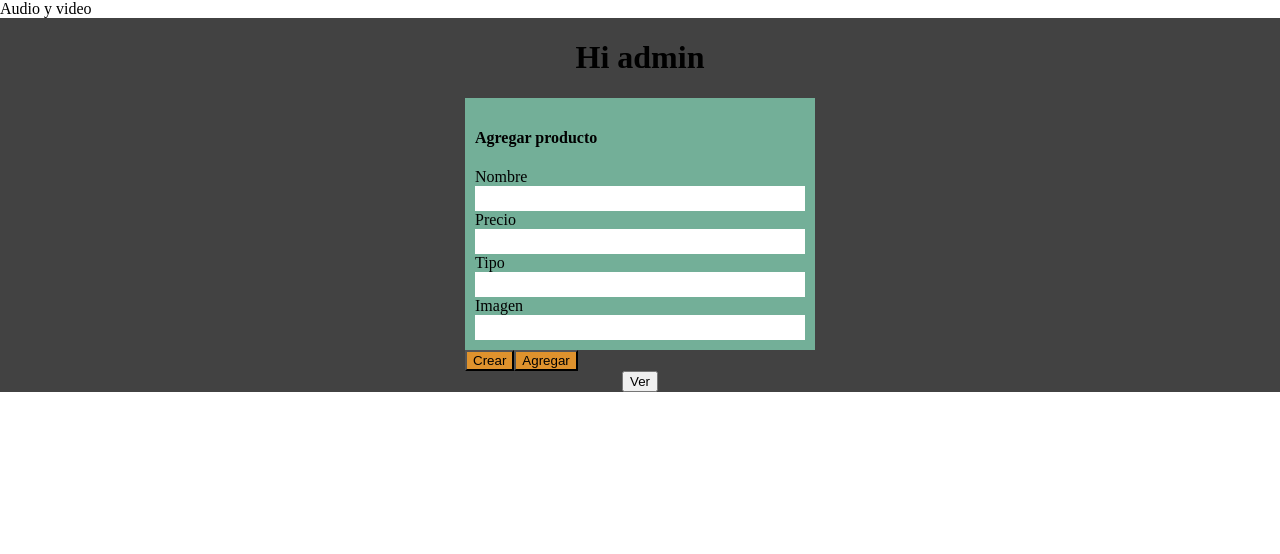
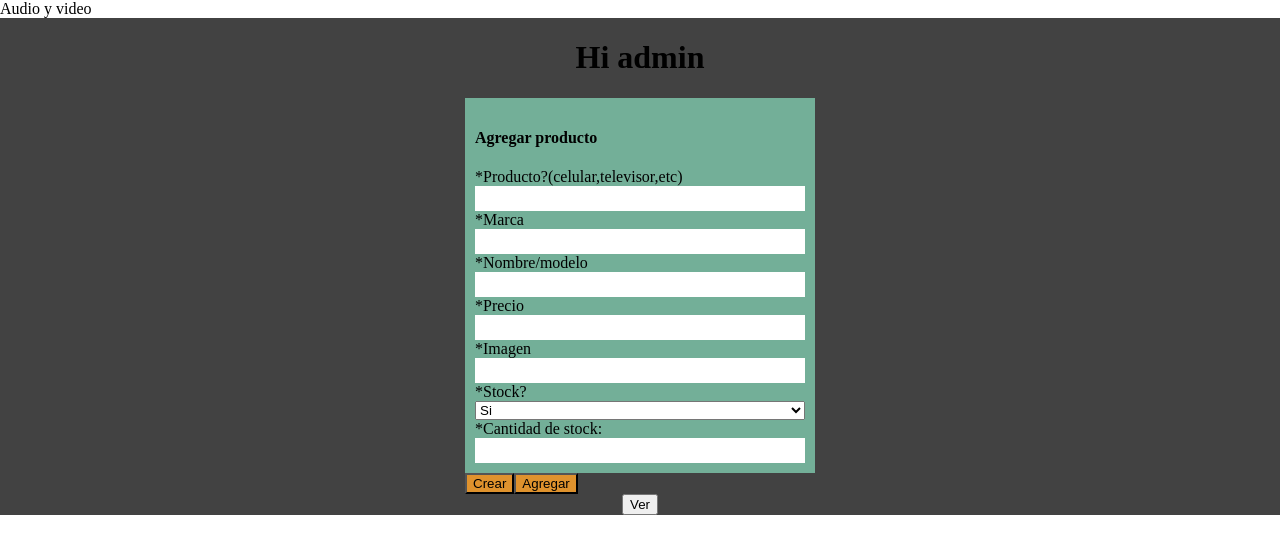
Before and after one commit to joaxd69/ecommerce, an Angular app in the folder frontend/: page /Admin in a window 1280 px wide. Shown: the top 554 px of the page. Built offline with nearby package versions, Linux system fonts and the light colour scheme.

Commit message:
update create product form

```diff
--- a/frontend/src/app/components/admin/admin.component.html
+++ b/frontend/src/app/components/admin/admin.component.html
@@ -3,17 +3,30 @@
     <section class="FormSection">
       <form action="" class="Form">
          <h4>Agregar producto</h4>
-        <label for="">Nombre</label>
-        <input type="text" (input)="onChange($event)" name="Name">
+        <label for="">*Producto?(celular,televisor,etc)</label>
+        <input type="text" (input)="onChange($event,false)" name="Name">
+        <label for="">*Marca</label>
+        <input type="text"  (input)="onChange($event,false)" name="Brand">
 
-        <label for="">Precio</label>
-        <input type="number" (input)="onChange($event)" name="Price">
+        <label for="">*Nombre/modelo</label>
+        <input type="text" (input)="onChange($event,true)" name="Name">
 
-        <label for="">Tipo</label>
-        <input type="text" (input)="onChange($event)" name="Type">
+        <label for="">*Precio</label>
+        <input type="number" (input)="onChange($event,false)" name="Price">
 
-        <label for="">Imagen</label>
-        <input type="text" (input)="onChange($event)" name="Image">
+        <label for="">*Imagen</label>
+        <input type="text" (input)="onChange($event,false)" name="Image">
+
+        <label for="">*Stock?</label>
+
+            <select name="" (change)="updateStock($event)" >
+                <option value="true">Si</option>
+                <option value="false">No</option>
+            </select>
+      <label>*Cantidad de stock:</label>
+
+      <input type="number" (input)="updateStock($event)" id="">
+
     </form>
 
      <button (click)="createProduct()">Crear</button>
@@ -21,4 +34,7 @@
     </section>
 
     <button (click)="onClick()">Ver </button>
+
+
+
 </div>
--- a/frontend/src/app/components/admin/admin.component.ts
+++ b/frontend/src/app/components/admin/admin.component.ts
@@ -1,5 +1,5 @@
 import { Component } from '@angular/core';
-import { Products } from 'src/app/interfaces/Interfaces';
+import { Products,Model } from 'src/app/interfaces/Interfaces';
 import { ProductsService } from 'src/app/services/products.service'; ///uestro servicio que nos conectara con el back end
 @Component({
   selector: 'app-admin',
@@ -12,26 +12,46 @@ export class AdminComponent {
 
   }
 
+
     holamundo:string='holamundo'
+    Model:Model={
+      Name:'',
+      Stock:{
+        avaliable:true,
+        stockNumber:0
+      }
+    }
     newProduct:Products={
       Name:'',
-      Type:'',
+      Model:this.Model,
       Image:'',
       Price:0,
-      Characteristic:{}
+      Characteristic:{},
+      Brand:''
+    }
+    updateModel<k extends keyof Model>(actualInput:k,value:Model[k]){
+      this.Model[actualInput]=value
     }
     updateObject<k extends keyof Products> (actualinput:k,value:Products[k]){///K representa un tipado que se refiere a que sera key de un objeto en este caso de Products
        this.newProduct[actualinput]=value
     }
-
-    onChange(event: Event) {
+    updateStock(event: Event){
       const valorInput = (event.target as HTMLInputElement).value;
       const actualInput=(event.target as HTMLInputElement).name;
+      this.Model.Stock.stockNumber=parseInt(valorInput)
+      valorInput==='true'?this.Model.Stock.avaliable=true:
+      this.Model.Stock.avaliable=false
 
-      this.updateObject(actualInput as keyof Products,valorInput)
-      console.log(this.newProduct)
     }
+    onChange(event: Event,model:boolean) {
+      const valorInput = (event.target as HTMLInputElement).value;
+      const actualInput=(event.target as HTMLInputElement).name;
+      !model?this.updateObject(actualInput as keyof Products,valorInput):
+      this.updateModel(actualInput as keyof Model,valorInput)
 
+      console.log(this.newProduct,this.Model)
+    }
+//////////////////las que interactuan con el back
     onClick(){
        this.productservice.getAllproducts().subscribe(res=>console.log(res))
     }
```
Also changed, not shown: frontend/src/app/interfaces/Interfaces.ts (+9 -2 lines).
